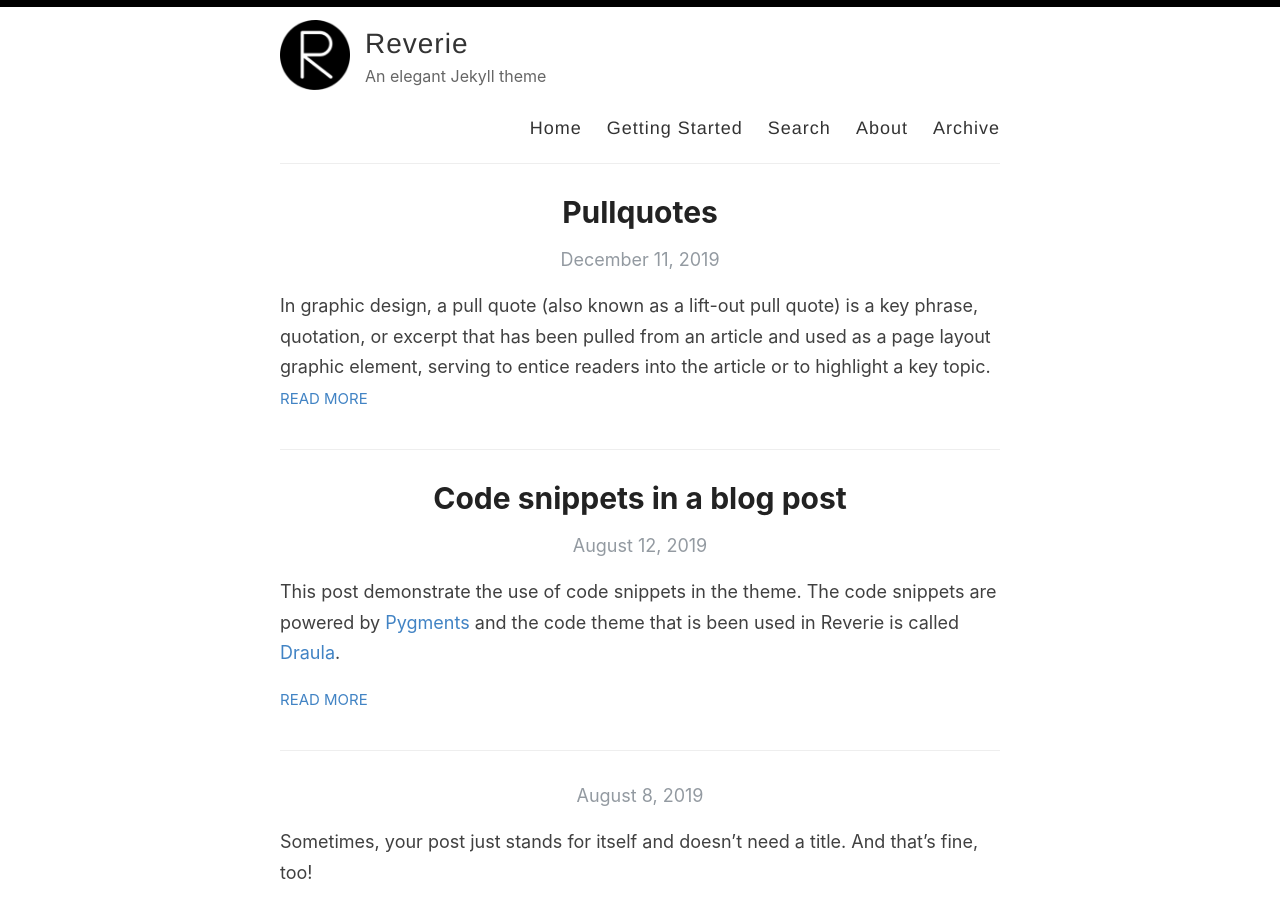
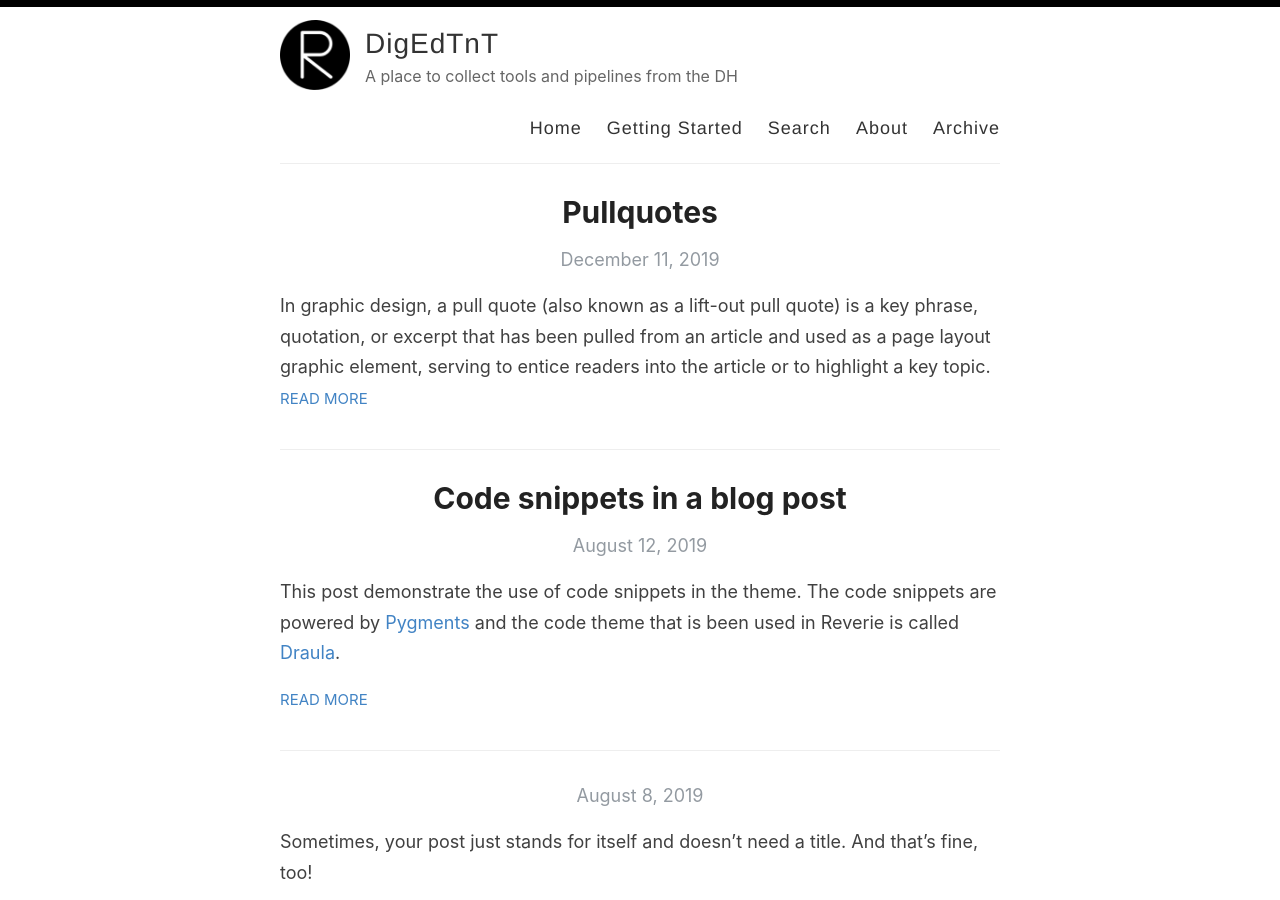
Before and after one commit to DigEdTnT/digedtnt.github.io, a Jekyll site: the page built from index.html, in a window 1280 px wide and 900 px high. Built offline with Jekyll 4.4.1, drawn with Linux system fonts in a browser that asks for light colours; the list of posts is cut into pages by our own code.

Commit message:
Update _config.yml

```diff
--- a/_config.yml
+++ b/_config.yml
@@ -3,13 +3,13 @@
 #
 
 # Name of your site (displayed in the header)
-name: Reverie
+name: DigEdTnT
 
 # Name of the author
-author: Amit Merchant
+author: DH Craft
 
 # Short bio or description (displayed in the header)
-description: An elegant Jekyll theme
+description: A place to collect tools and pipelines from the DH
 
 # URL of your avatar or profile pic (you could use your GitHub profile pic)
 avatar: /images/reverie.png
@@ -40,11 +40,7 @@ footer-links:
 # You can find your shortname on the Settings page of your Disqus account
 disqus:
 
-# Enter your Google Analytics web tracking code (e.g. UA-2110908-2) to activate tracking
-google_analytics: UA-43339302-11
 
-# For newer "GA4" analytics, use the following instead of the "UA" entry above
-#google_analytics_ga4: G-GABC1DEFG
 
 # Your website URL (e.g. http://amitmerchant1990.github.io or http://www.amitmerchant.com)
 # Used for Sitemap.xml and your RSS feed
@@ -55,7 +51,7 @@ enforce_ssl: https://www.amitmerchant.com/reverie
 # (http://yourusername.github.io/repository-name)
 # and NOT your User repository (http://yourusername.github.io)
 # then add in the baseurl here, like this: "/repository-name"
-baseurl: "/reverie"
+
 
 #
 # !! You don't need to change any of the configuration flags below !!
```
